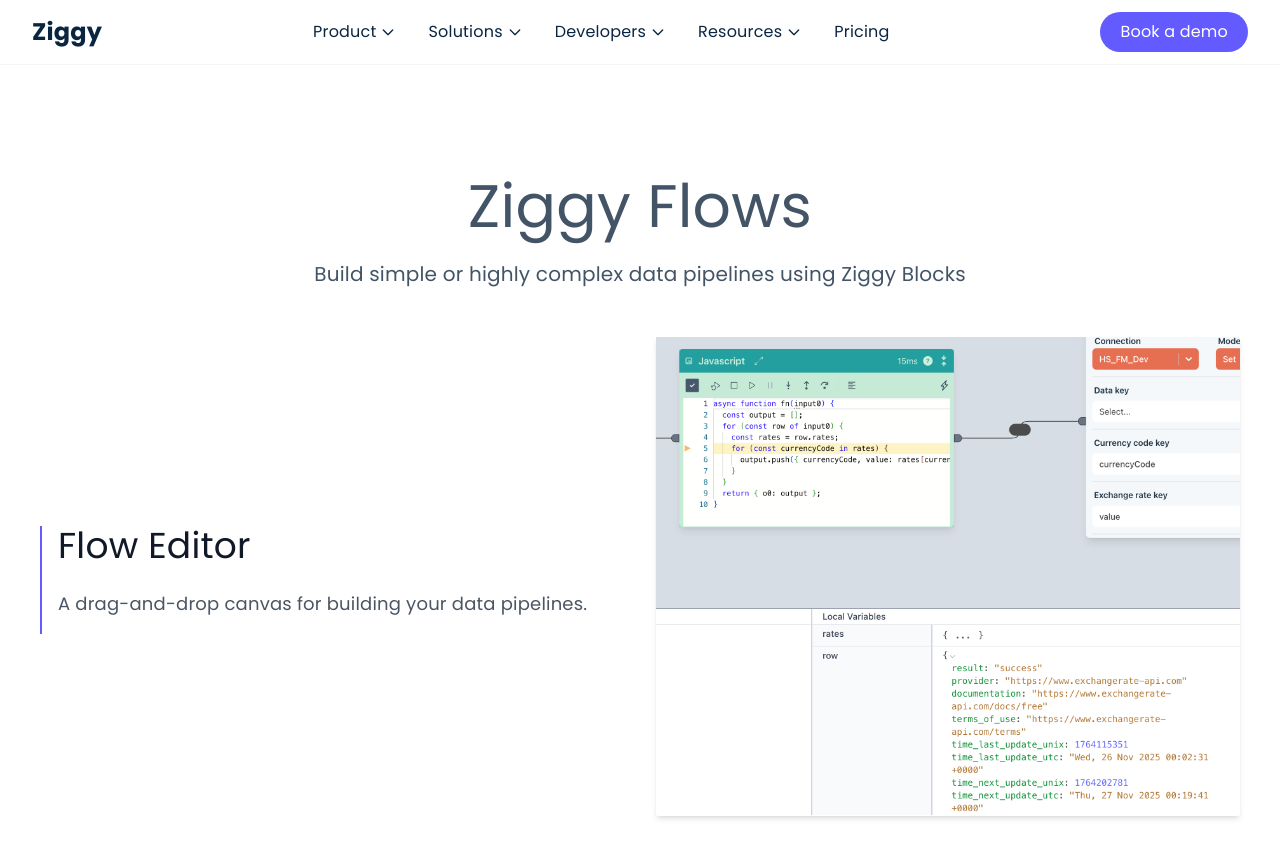
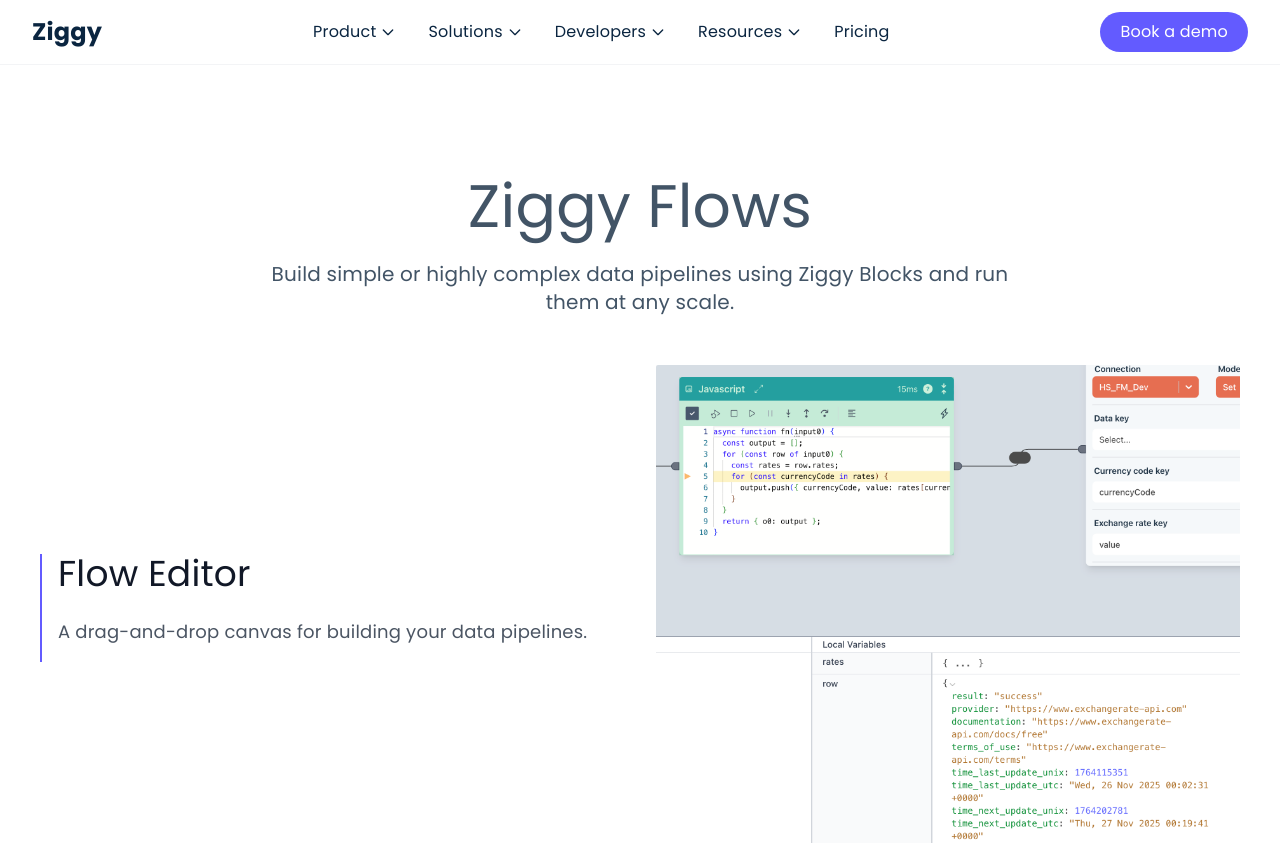
Before and after one commit to fmay/ziggy-site-new, a Next.js app: page /flows in a window 1280 px wide. Shown: the top 845 px of the page. Built offline with nearby package versions, Linux system fonts and the light colour scheme.

Commit message:
nav dropdown 0.0

```diff
--- a/src/app/(features)/cluster/ClusterFeatures.tsx
+++ b/src/app/(features)/cluster/ClusterFeatures.tsx
@@ -23,7 +23,7 @@
           <CTA label="Docs" href="https://docs.ziggyservices.com/user-guide/cluster/levels" />
         </div>
       ),
-      image: '/product/level1-cluster.webp',
+      image: '/product/level1-cluster.svg',
     },
     {
       content: (
--- a/src/app/(features)/flows/page.tsx
+++ b/src/app/(features)/flows/page.tsx
@@ -9,18 +9,18 @@
   return (
     <PageLayout
       title="Ziggy Flows"
-      description="Build simple or highly complex data pipelines using Ziggy Blocks"
+      description="Build simple or highly complex data pipelines using Ziggy Blocks and run them at any scale."
       video="https://nxucrsk2vrk61vtm.public.blob.vercel-storage.com/website-videos/flow-animated.mov">
       {/*Scroll pair*/}
       <FlowFeatures />
 
-      {/*Block Collections*/}
-      <div>
+      <PageSection bgColor="bg-gray-500 text-white">
         <BlockCollections />
         <HubspotBlockCollection />
-      </div>
+      </PageSection>
 
-      <PageSection>
+
+      <PageSection bgColor="bg-gray-50">
         <JavascriptFeatures />
       </PageSection>
     </PageLayout>
--- a/src/components/ui/scroll-pairs/ScrollContentImagePairs.module.scss
+++ b/src/components/ui/scroll-pairs/ScrollContentImagePairs.module.scss
@@ -53,12 +53,13 @@
 .imageWrapper {
   @apply relative w-full h-[60vh] max-w-2xl;
   img {
-    @apply rounded-sm shadow-md;
+    @apply rounded-sm;
   }
 }
 
 .imageSlide {
   @apply absolute inset-0 transition-opacity duration-500 flex items-center justify-center;
+  background: transparent;
 }
 
 .imageSlideActive {
--- a/src/config/navigation.ts
+++ b/src/config/navigation.ts
@@ -42,7 +42,7 @@
               {
                 label: 'Blocks',
                 href: '/products',
-                description: 'Make Ziggy so friendly - build your own to connect to your platform',
+                description: 'They make Ziggy so friendly - build your own to connect to your platform',
                 icon: '/nav/flow.svg',
               },
               {
@@ -63,9 +63,9 @@
                 icon: '/nav/flow.svg',
               },
               {
-                label: 'Extend',
+                label: 'Extend & Customize',
                 href: '/products',
-                description: 'Build your own Custom Blocks',
+                description: 'Build your own Custom Blocks with plugins',
                 icon: '/nav/flow.svg',
               },
               {
```
Also changed, not shown: public/product/level1-cluster.webp (deleted).
